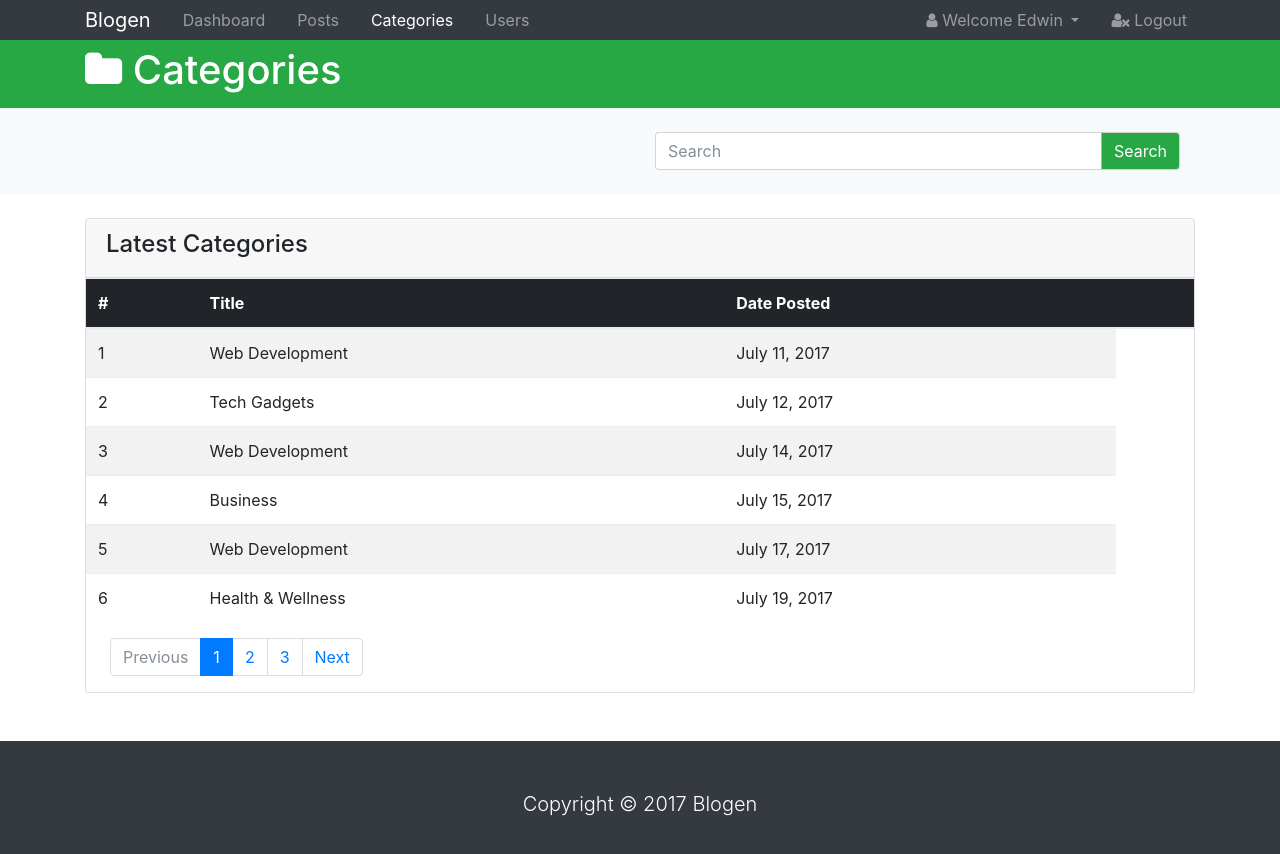
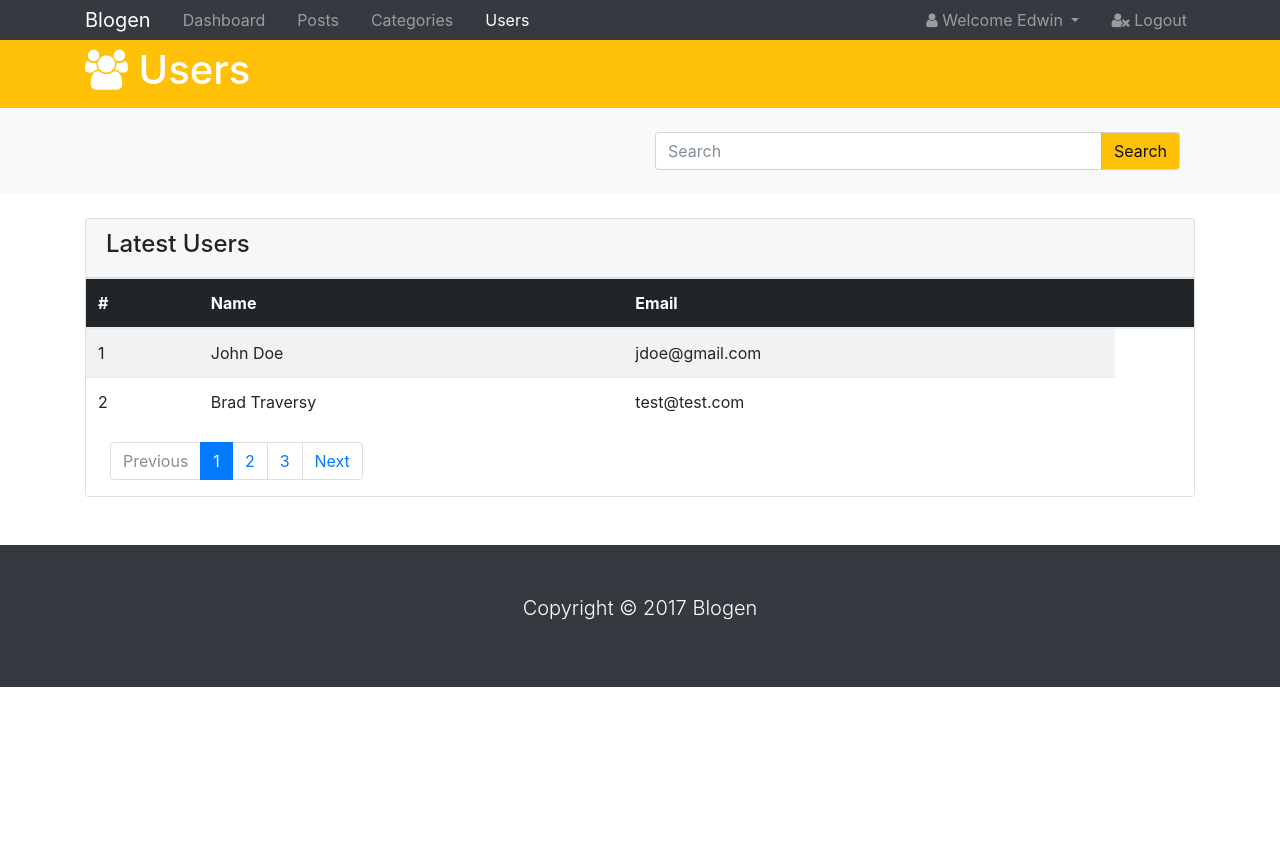
Before and after one commit to WebDevTuts/blogen_admin_ui, a website: page src/users.html in a window 1280 px wide. After the commit the page ends 800 px from the top, so only its background shows below. Drawn offline with Linux system fonts and the light colour scheme; a script that the page names is missing.

Commit message:
Edit and remove markup for users.html

```diff
--- a/src/users.html
+++ b/src/users.html
@@ -25,10 +25,10 @@
             <a href="posts.html" class="nav-link">Posts</a>
           </li>
           <li class="nav-item px-2">
-            <a href="categories.html" class="nav-link active">Categories</a>
+            <a href="categories.html" class="nav-link">Categories</a>
           </li>
           <li class="nav-item px-2">
-            <a href="users.html" class="nav-link">Users</a>
+            <a href="users.html" class="nav-link active">Users</a>
           </li>
         </ul>
 
@@ -56,11 +56,11 @@
     </div>
   </nav>
 
-  <header id="main-header" class="py-2 bg-success text-white">
+  <header id="main-header" class="py-2 bg-warning text-white">
     <div class="container">
       <div class="row">
         <div class="col-md-6">
-          <h1><i class="fa fa-folder"></i> Categories</h1>
+          <h1><i class="fa fa-users"></i> Users</h1>
         </div>
       </div>
     </div>
@@ -73,61 +73,41 @@
         <div class="input-group">
           <input type="text" class="form-control" placeholder="Search">
           <span class="input-group-btn">
-            <button class="btn btn-success">Search</button>
+            <button class="btn btn-warning">Search</button>
           </span>
         </div>
       </div>
     </div>
   </section>
 
-  <!-- POSTS -->
+  <!-- USERS -->
   <section id="posts">
     <div class="container">
       <div class="row">
         <div class="col">
           <div class="card">
             <div class="card-header">
-              <h4>Latest Categories</h4>
+              <h4>Latest Users</h4>
             </div>
             <table class="table table-striped">
               <thead class="thead-inverse">
                 <tr>
                   <th>#</th>
-                  <th>Title</th>
-                  <th>Date Posted</th>
+                  <th>Name</th>
+                  <th>Email</th>
                   <th></th>
                 </tr>
               </thead>
               <tbody>
                 <tr>
                   <td scope="row">1</td>
-                  <td>Web Development</td>
-                  <td>July 11, 2017</td>
+                  <td>John Doe</td>
+                  <td>jdoe@gmail.com</td>
                 </tr>
                 <tr>
                   <td scope="row">2</td>
-                  <td>Tech Gadgets</td>
-                  <td>July 12, 2017</td>
-                </tr>
-                <tr>
-                  <td scope="row">3</td>
-                  <td>Web Development</td>
-                  <td>July 14, 2017</td>
-                </tr>
-                <tr>
-                  <td scope="row">4</td>
-                  <td>Business</td>
-                  <td>July 15, 2017</td>
-                </tr>
-                <tr>
-                  <td scope="row">5</td>
-                  <td>Web Development</td>
-                  <td>July 17, 2017</td>
-                </tr>
-                <tr>
-                  <td scope="row">6</td>
-                  <td>Health & Wellness</td>
-                  <td>July 19, 2017</td>
+                  <td>Brad Traversy</td>
+                  <td>test@test.com</td>
                 </tr>
               </tbody>
             </table>
```
